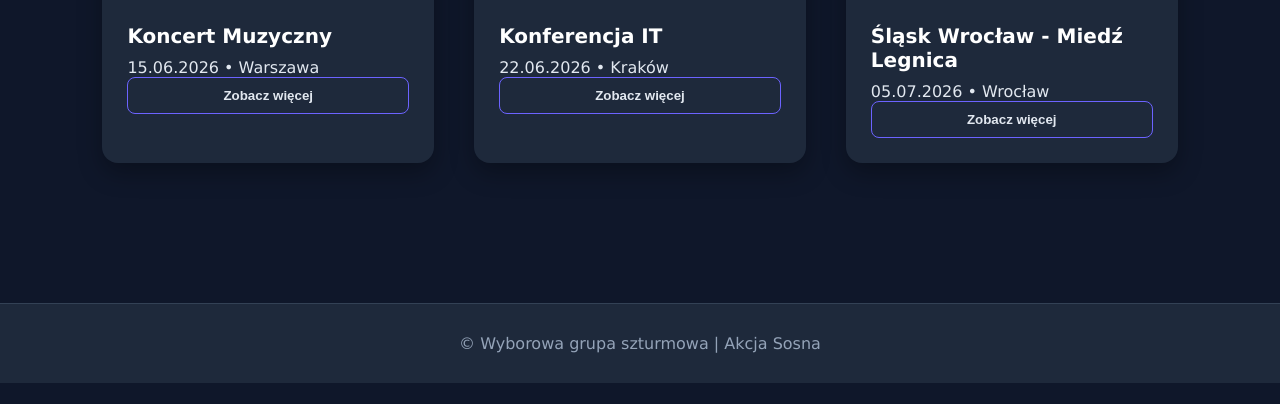
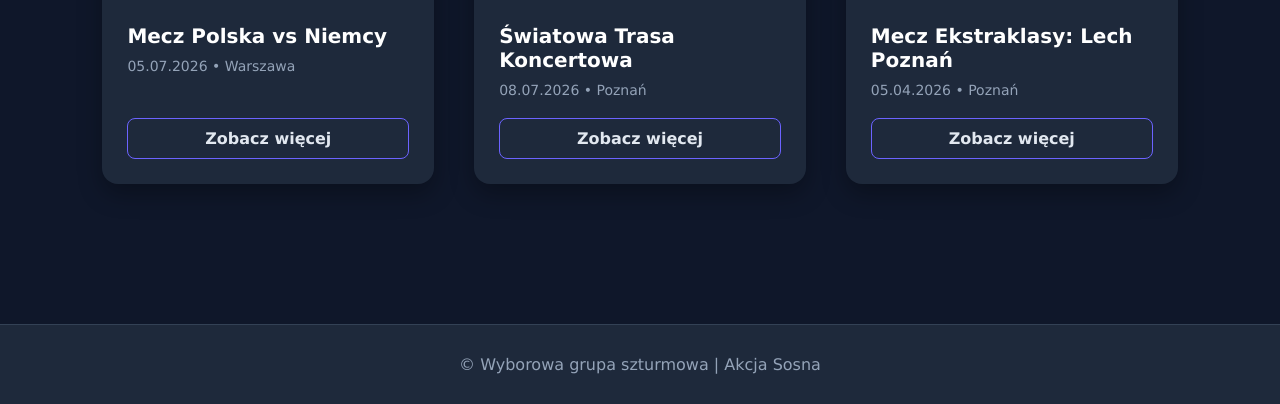
Before and after one commit to bevern77/sosna, a PHP site: page / in a window 1280 px wide. Shown: the part 908-1312 px from the top of the page. Before the commit the page ends 1291 px from the top, so only its background shows below. Run offline with PHP 8.4, Linux system fonts and the light colour scheme; data comes from the database, SQL or seed files in the repository.

Commit message:
Update index.php

```diff
--- a/index.php
+++ b/index.php
@@ -5,8 +5,9 @@ session_start();
 <html lang="pl">
 <head>
     <meta charset="UTF-8">
+    <meta name="viewport" content="width=device-width, initial-scale=1.0">
     <title>Sosna Event</title>
-    <link rel="stylesheet" href="style.css">
+    <link rel="stylesheet" href="style.css?v=5">
 </head>
 <body>
 
@@ -18,55 +19,65 @@ session_start();
         <li><a href="kontakt.php">Kontakt</a></li>
 
         <?php if(isset($_SESSION['user_id'])): ?>
-            <li>Witaj, <?= htmlspecialchars($_SESSION['user_login']) ?>!</li>
-            <li><a href="Logowanie/logout.php">Wyloguj się</a></li>
+            <li style="color: var(--primary); font-weight: bold; margin-right: 15px;">Witaj, <?= htmlspecialchars($_SESSION['user_login']) ?>!</li>
+            <li><a href="Logowanie/logout.php" class="logowanie">Wyloguj się</a></li>
         <?php else: ?>
-            <li><a href="Logowanie/login.php" class="logowanie">Zaloguj</a></li> <!--trzeba zrobic lepsze okno logowania bo jest na ten moment takie prowizoryczne-->
-            <li><a href="Logowanie/register.php" class="logowanie">Zarejestruj się</a></li> <!--tu tak samo-->
+            <li><a href="Logowanie/login.php" class="logowanie">Zaloguj</a></li>
+            <li><a href="Logowanie/register.php" class="logowanie">Zarejestruj się</a></li>
         <?php endif; ?>
-
     </ul>
 </nav>
 
 <section class="hero">
     <h1>Odkrywaj najlepsze wydarzenia</h1>
     <p>Koncerty • Konferencje • Warsztaty • Spotkania</p>
-    <a href="budowa.html" class="glowne-eventy">Przeglądaj eventy</a>
+    <a href="q.php" class="glowne-eventy">Przeglądaj eventy</a>
 </section>
 
-<section class="eventy">
-    <h2>Nadchodzące wydarzenia</h2>
+<section class="eventy" id="wyroznione">
+    <h2>Wyróżnione wydarzenia</h2>
+
     <div class="eventy-grid">
+        <?php
+        $conn = new mysqli('localhost', 'root', '', 'system_rezerwacji');
+        if ($conn->connect_error) {
+            die("Błąd połączenia: " . $conn->connect_error);
+        }
+        $conn->set_charset("utf8");
 
-  <!-- tu sie wrzuci z bazy rzeczy ale mi sie nie chce narazie -->
+        $sql = "SELECT w.id, w.nazwa, w.data, m.nazwa AS miejsce_nazwa, m.adres
+                FROM wydarzenia w
+                JOIN miejsca m ON w.id_miejsca = m.id
+                ORDER BY w.limit_biletow DESC
+                LIMIT 3";
 
-        <div class="karty-eventowe">
-            <img src="zdjecia/skolimek.jpg">
-            <div class="eventy-info">
-                <h3>Koncert Muzyczny</h3>
-                <p>15.06.2026 • Warszawa</p>
-                <button class="karta-wiecej">Zobacz więcej</button>
-            </div>
-        </div>
+        $result = $conn->query($sql);
 
-        <div class="karty-eventowe">
-            <img src="zdjecia/rinki.jpg">
-            <div class="eventy-info">
-                <h3>Konferencja IT</h3>
-                <p>22.06.2026 • Kraków</p>
-                <button class="karta-wiecej">Zobacz więcej</button>
-            </div>
-        </div>
+        if ($result->num_rows > 0) {
+            while($row = $result->fetch_assoc()) {
+                $data_sformatowana = date('d.m.Y', strtotime($row['data']));
 
-        <div class="karty-eventowe">
-            <img src="zdjecia/cpjs.jpg">
-            <div class="eventy-info">
-                <h3>Śląsk Wrocław - Miedź Legnica</h3>
-                <p>05.07.2026 • Wrocław</p>
-                <button class="karta-wiecej">Zobacz więcej</button>
-            </div>
-        </div>
+                $adres_czesci = explode(',', $row['adres']);
+                $miasto = trim(end($adres_czesci));
 
+                $img_url = "https://picsum.photos/seed/" . $row['id'] . "event/600/300";
+
+
+                echo '<div class="karty-eventowe">';
+                echo '    <img src="' . $img_url . '" alt="Wydarzenie">';
+                echo '    <div class="eventy-info">';
+                echo '        <h3>' . htmlspecialchars($row['nazwa']) . '</h3>';
+                echo '        <p class="event-details">' . $data_sformatowana . ' &bull; ' . htmlspecialchars($miasto) . '</p>';
+                echo '        <a href="rezerwuj.php?id=' . $row['id'] . '" class="karta-wiecej">Zobacz więcej</a>';
+                echo '    </div>';
+                echo '</div>';
+            }
+        } else {
+            echo "<p>Brak wydarzeń do wyświetlenia.</p>";
+        }
+
+        $conn->close();
+        ?>
     </div>
 </section>
 
```
